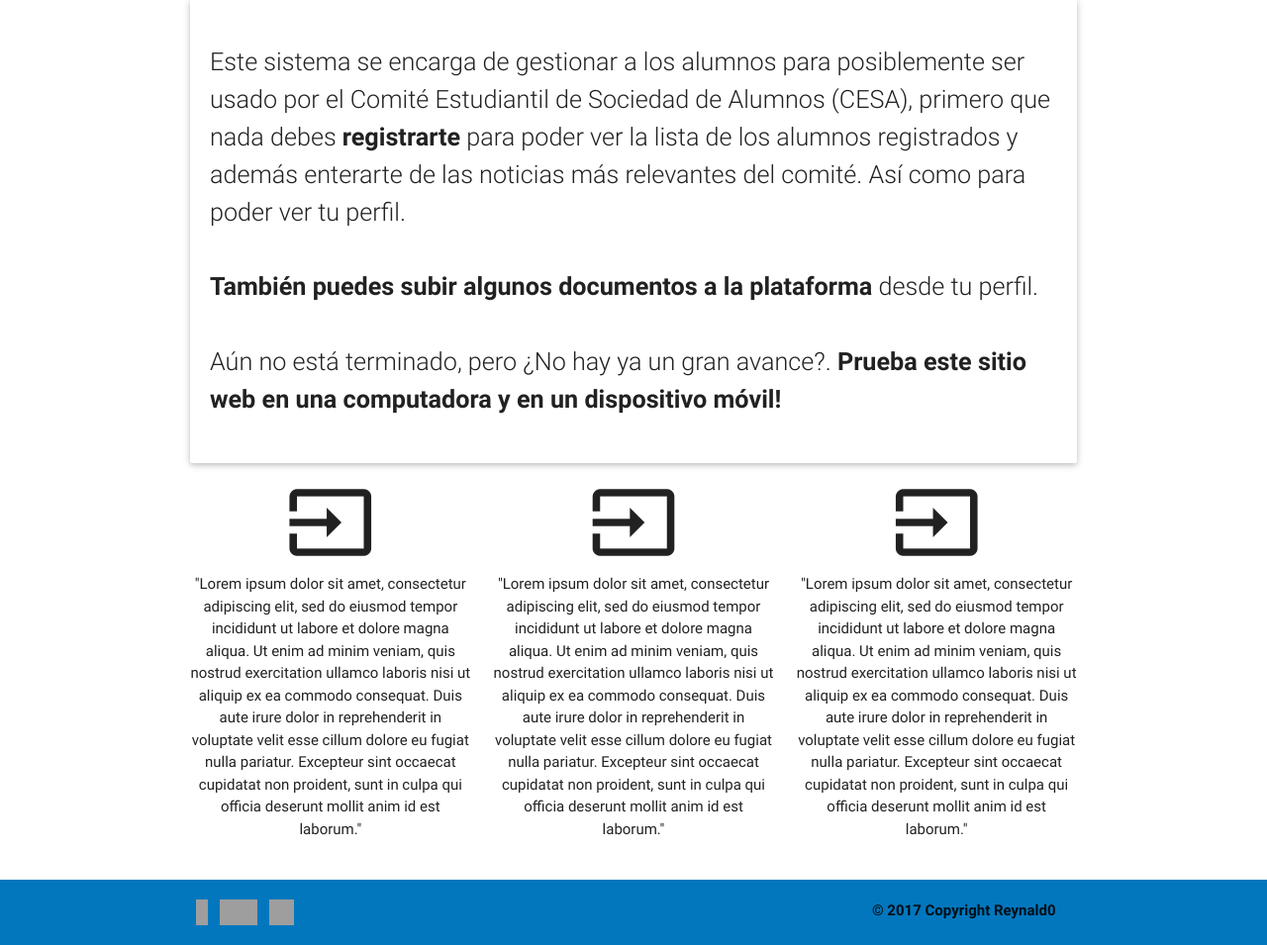
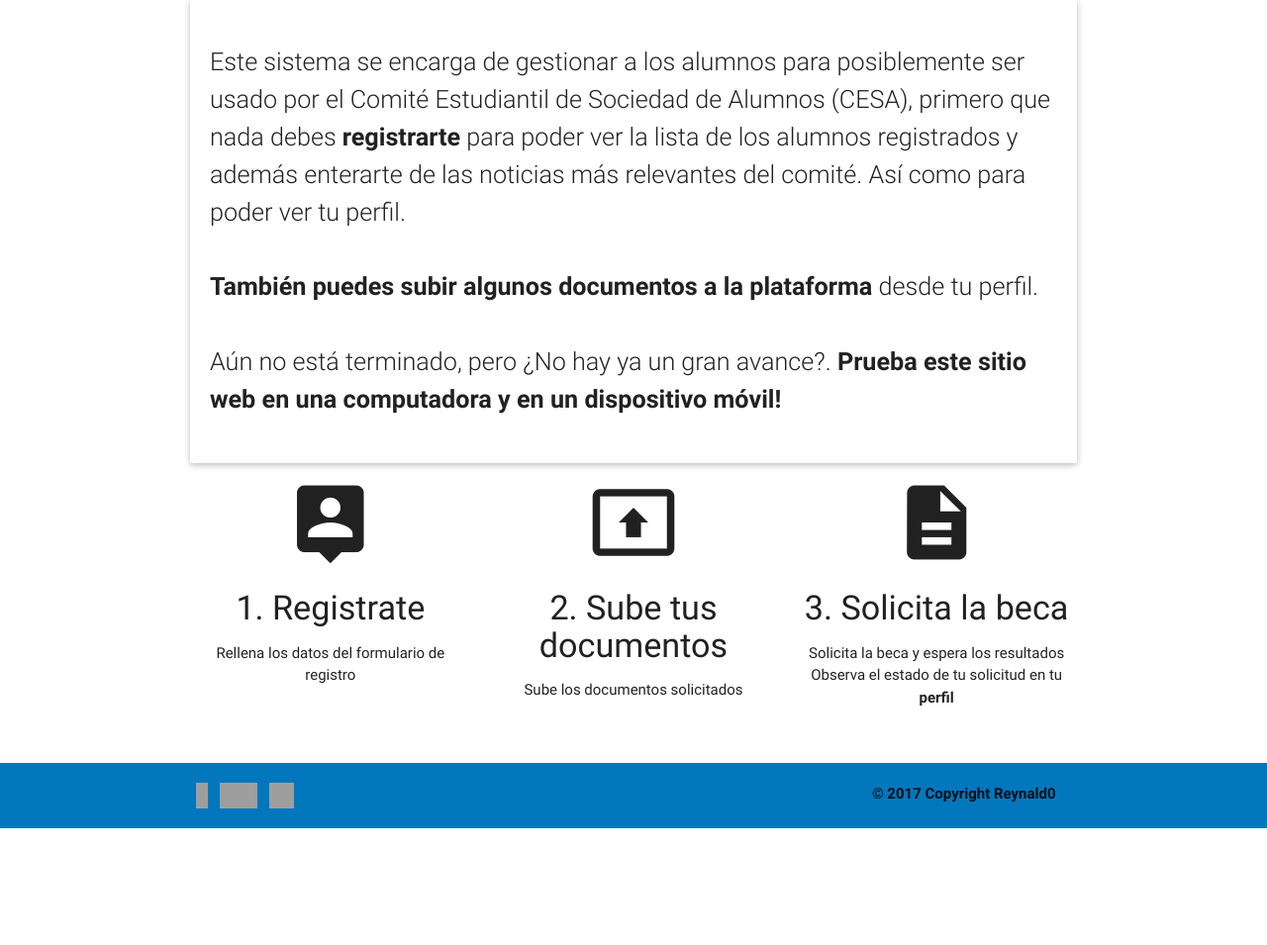
Before and after one commit to Reynald0/Real, a Django app: page / in a window 1280 px wide. Shown: the part 148-1103 px from the top of the page at 99% size. After the commit the page ends 985 px from the top, so only its background shows below. Run offline with Django 3.2, Linux system fonts and the light colour scheme; grey boxes are pictures that could not be loaded.

Commit message:
Inicio adaptable
** La plantilla "inicio.html" ahora muestra los pasos que se hacen en el
sistema y además se acomoda a pantallas pequeñas.

```diff
--- a/templates/cuentas/inicio.html
+++ b/templates/cuentas/inicio.html
@@ -17,22 +17,32 @@
 		</p>
 	</div>
 	<div class="row">
-				<div class="col s4">
+				<div class="col s12 m4">
 					<div class="center">
-						<i class="large material-icons">input</i><br>
-						"Lorem ipsum dolor sit amet, consectetur adipiscing elit, sed do eiusmod tempor incididunt ut labore et dolore magna aliqua. Ut enim ad minim veniam, quis nostrud exercitation ullamco laboris nisi ut aliquip ex ea commodo consequat. Duis aute irure dolor in reprehenderit in voluptate velit esse cillum dolore eu fugiat nulla pariatur. Excepteur sint occaecat cupidatat non proident, sunt in culpa qui officia deserunt mollit anim id est laborum."
+						<i class="large material-icons">person_pin</i><br>
+						<h4>1. Registrate</h4>
+                        <ul>
+                            <li>Rellena los datos del formulario de registro</li>
+                        </ul>
 					</div>
 				</div>
-				<div class="col s4">
+				<div class="col s12 m4">
 					<div class="center">
-						<i class="large material-icons">input</i><br>
-						"Lorem ipsum dolor sit amet, consectetur adipiscing elit, sed do eiusmod tempor incididunt ut labore et dolore magna aliqua. Ut enim ad minim veniam, quis nostrud exercitation ullamco laboris nisi ut aliquip ex ea commodo consequat. Duis aute irure dolor in reprehenderit in voluptate velit esse cillum dolore eu fugiat nulla pariatur. Excepteur sint occaecat cupidatat non proident, sunt in culpa qui officia deserunt mollit anim id est laborum."
+						<i class="large material-icons">present_to_all</i><br>
+						<h4>2. Sube tus documentos</h4>
+                        <ul>
+                            <li>Sube los documentos solicitados</li>
+                        </ul>
 					</div>
 				</div>
-				<div class="col s4">
+				<div class="col s12 m4">
 					<div class="center">
-						<i class="large material-icons">input</i><br>
-						"Lorem ipsum dolor sit amet, consectetur adipiscing elit, sed do eiusmod tempor incididunt ut labore et dolore magna aliqua. Ut enim ad minim veniam, quis nostrud exercitation ullamco laboris nisi ut aliquip ex ea commodo consequat. Duis aute irure dolor in reprehenderit in voluptate velit esse cillum dolore eu fugiat nulla pariatur. Excepteur sint occaecat cupidatat non proident, sunt in culpa qui officia deserunt mollit anim id est laborum."
+						<i class="large material-icons">description</i><br>
+						<h4>3. Solicita la beca</h4>
+                        <ul>
+                            <li>Solicita la beca y espera los resultados</li>
+                            <li>Observa el estado de tu solicitud en tu <b>perfil</b></li>
+                        </ul>
 					</div>
 				</div>
 	</div>
```
